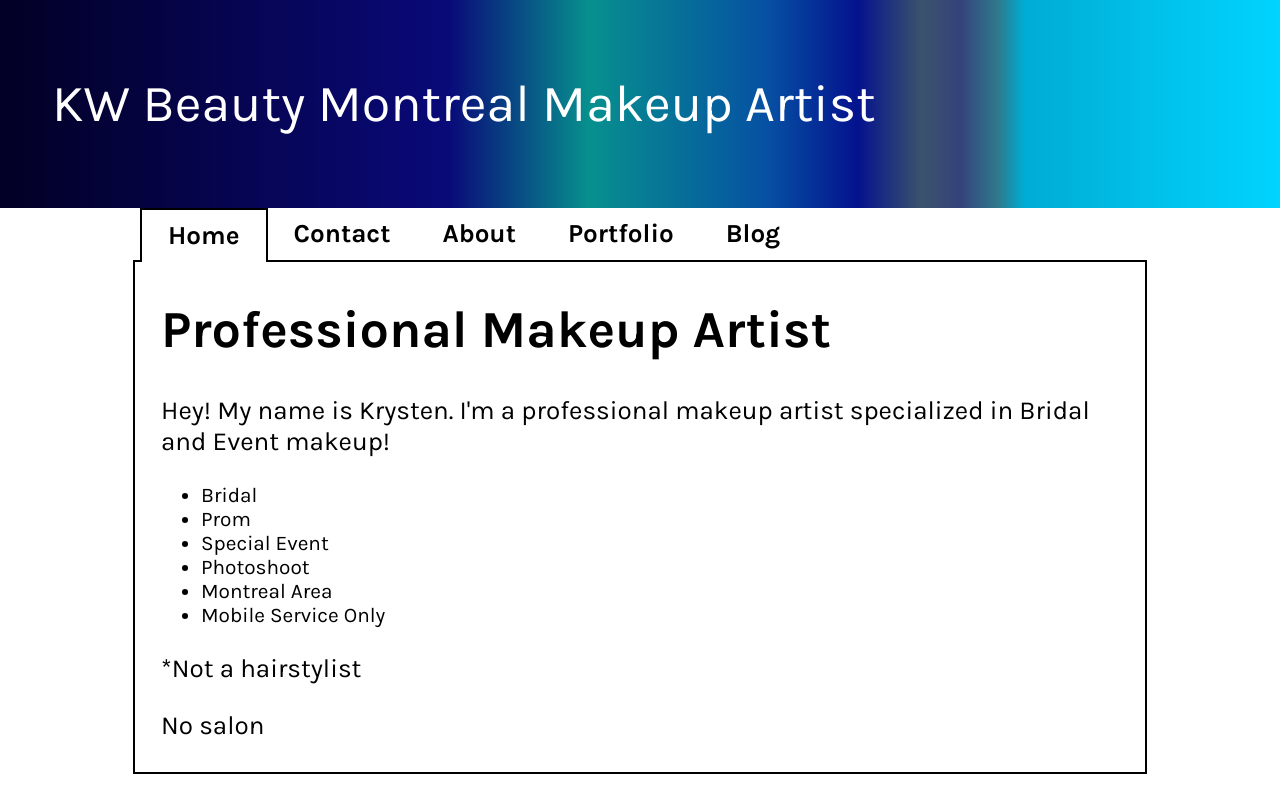
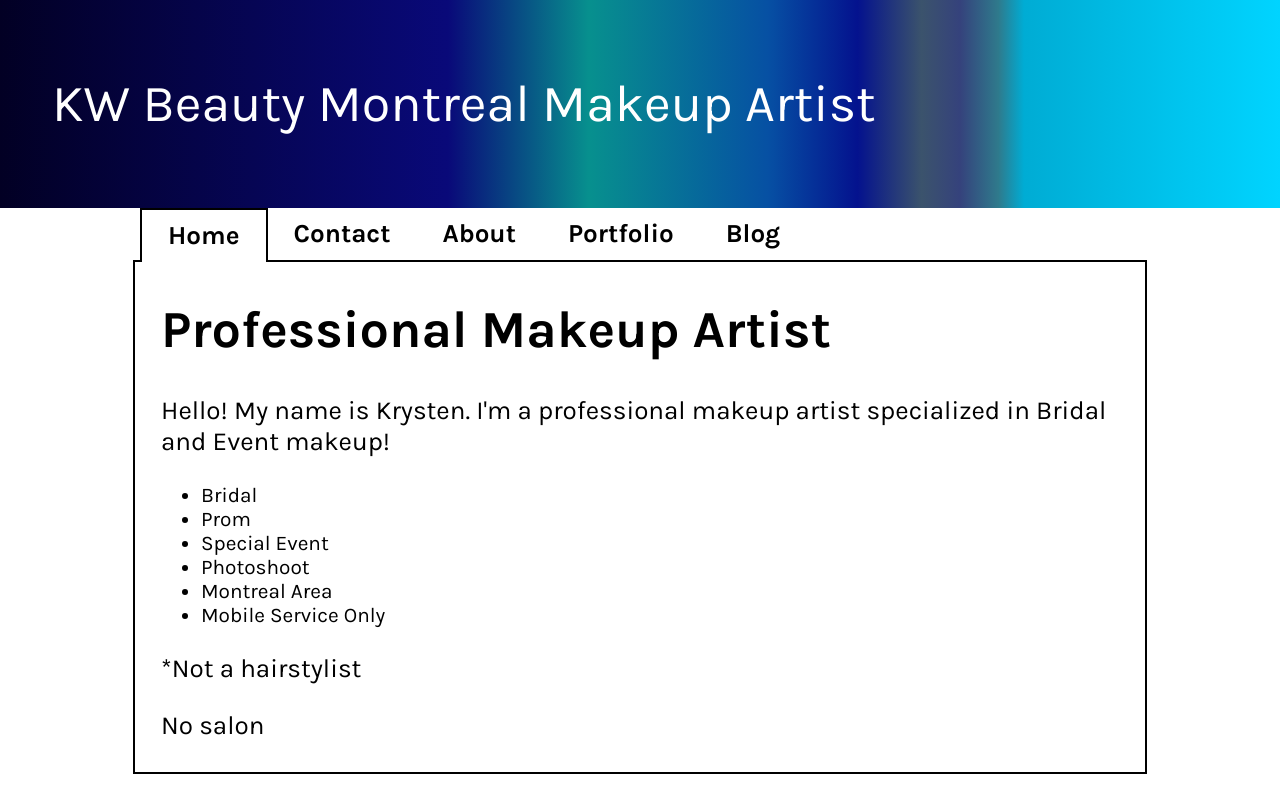
Before and after one commit to alexkh/kwbeauty, a plain HTML site: page www/index.html in a window 1280 px wide. Drawn offline with Linux system fonts and the light colour scheme.

Commit message:
testing webhook functionality3

```diff
--- a/www/index.html
+++ b/www/index.html
@@ -20,7 +20,7 @@
 
    <div class="home">
     <h1>Professional Makeup Artist</h1>
-	<p>Hey! My name is Krysten. I'm a professional makeup artist specialized in
+	<p>Hello! My name is Krysten. I'm a professional makeup artist specialized in
         Bridal and Event makeup!</p>
 	<ul>
 	<li>Bridal</li>
```
